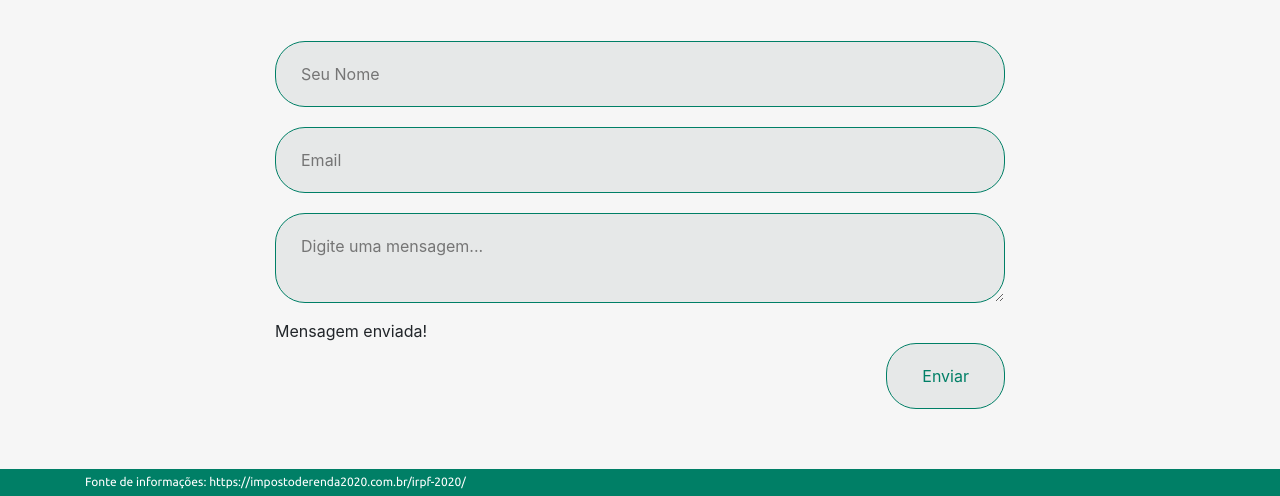
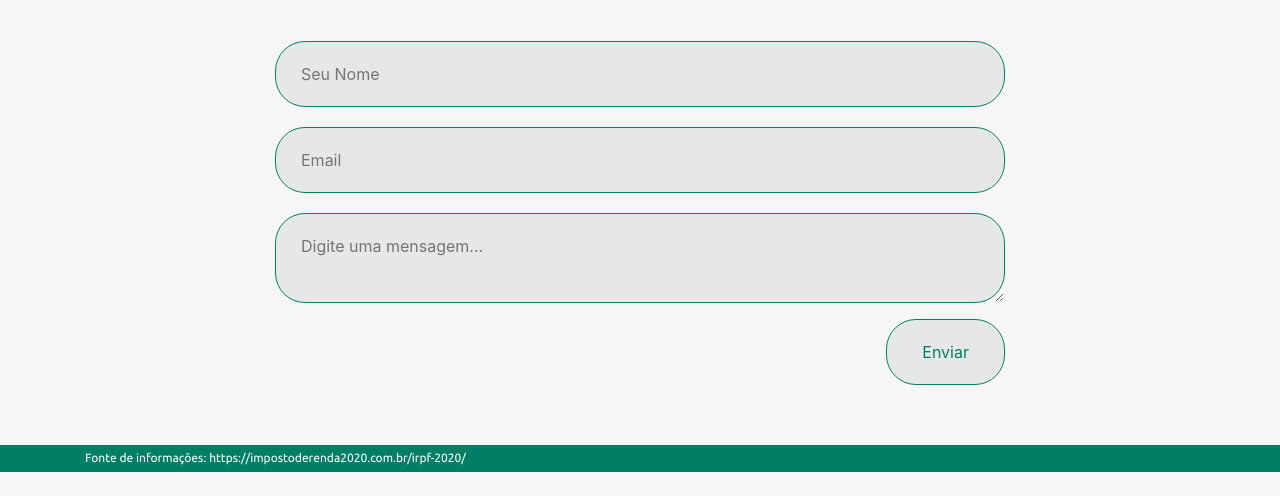
Before and after one commit to lourework/ekback, a website: page client/index.html in a window 1280 px wide. Shown: the part 7353-7849 px from the top of the page. After the commit the page ends 7825 px from the top, so only its background shows below. Drawn offline with nearby package versions, Linux system fonts and the light colour scheme.

Commit message:
msg enviado, formulário

```diff
--- a/client/index.html
+++ b/client/index.html
@@ -259,7 +259,7 @@
             <input type="text" name="name" value="" placeholder="Seu Nome" required/><br/>
             <input type="email" name="email" value="" placeholder="Email" required/><br/>
             <textarea name="message" value="" placeholder="Digite uma mensagem..."></textarea>
-            <span class="msg enviado">Mensagem enviada!</span>
+            <span id="msg__form" class="msg">Mensagem enviada!</span>
             <button id="submit-contact-form" type="submit" class="enviar">Enviar</button>
            </form>
         </div>
@@ -297,7 +297,7 @@
          '/api/email',
          formData
        );
-       console.log('values sent', res);
+       $('#msg__form').addClass('enviado');
      }
 
      $(document).ready(function () {
```
